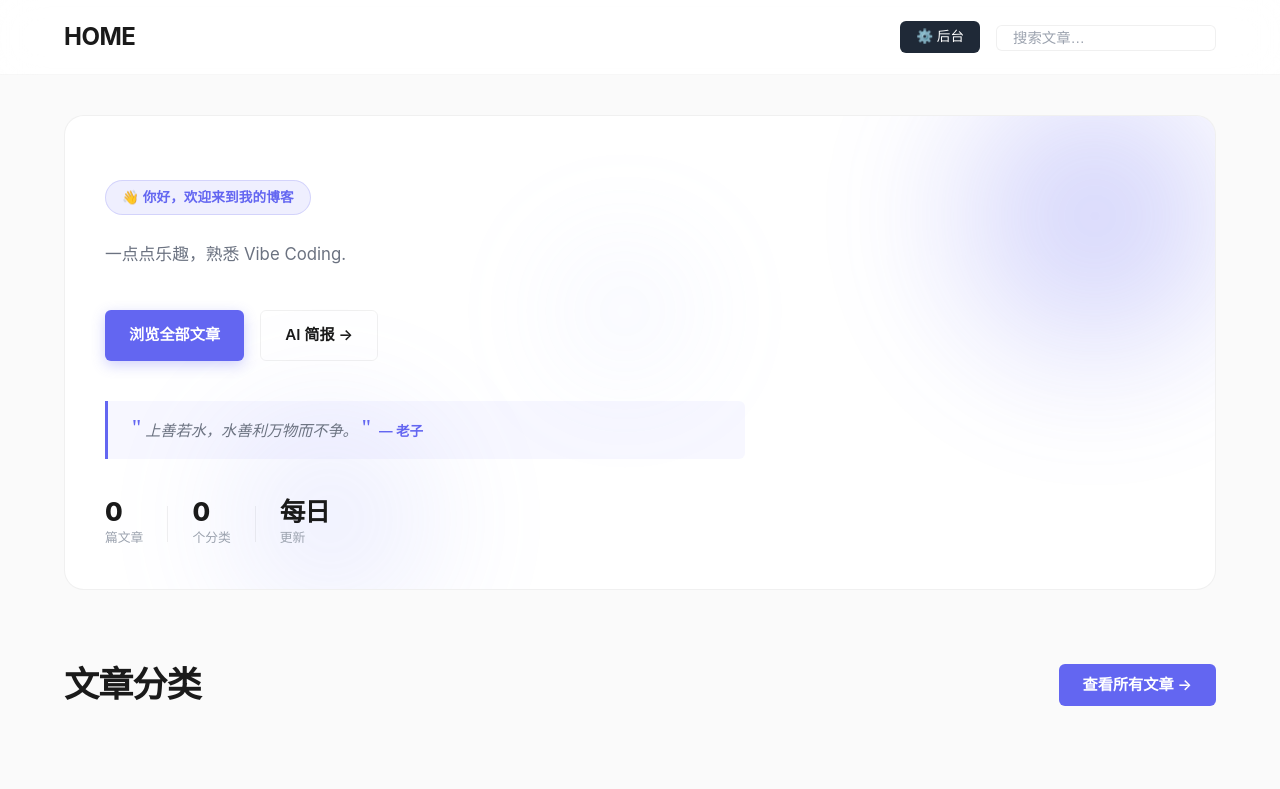
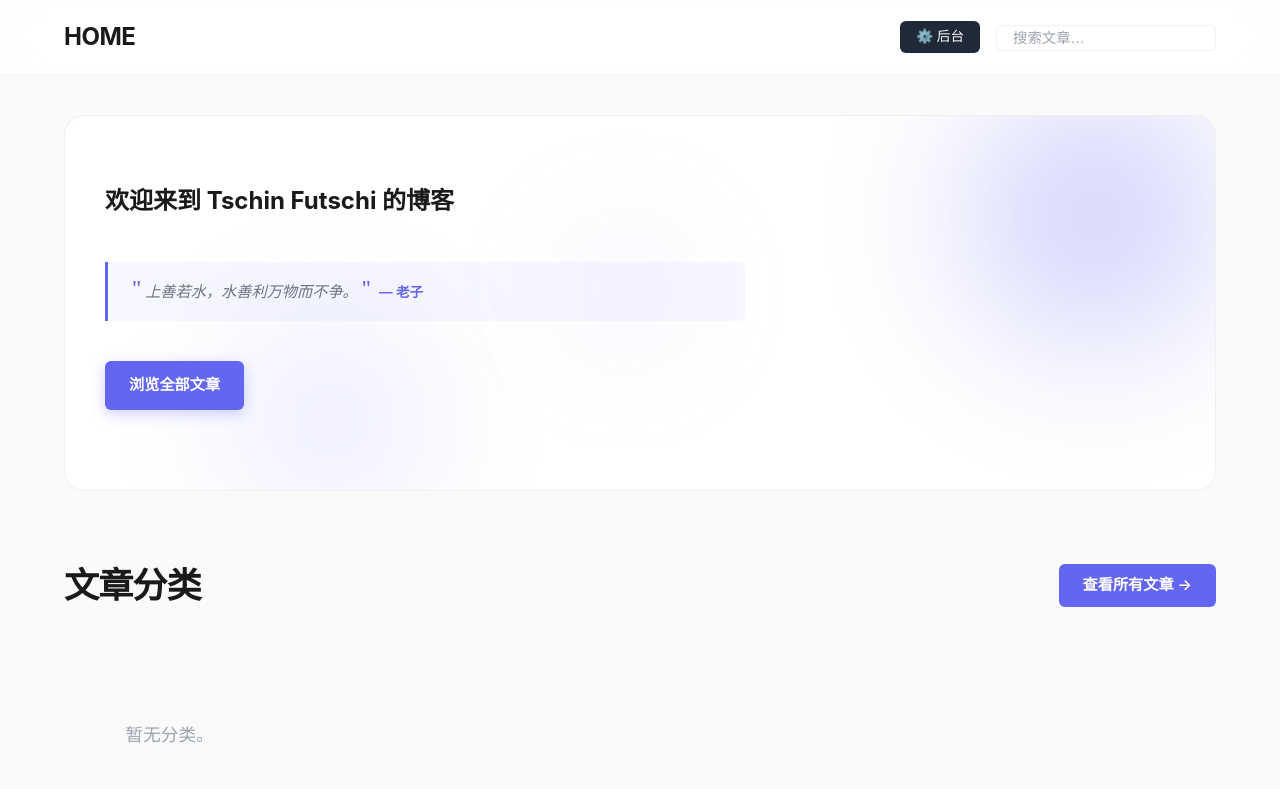
Before and after one commit to tschin-futschi/blog, a Flask app: page / in a window 1280 px wide. Shown: the top 789 px of the page. Run offline with Flask 3, Linux system fonts and the light colour scheme.

Commit message:
重构首页 Hero 区域布局：欢迎语 + 语录 + 按钮
移除 badge、副标题、统计数据和 AI 简报按钮，
改为欢迎语句、哲学家语录、浏览全部文章按钮的简洁结构。

Co-Authored-By: Claude Sonnet 4.6 <noreply@anthropic.com>

```diff
--- a/static/css/style.css
+++ b/static/css/style.css
@@ -1173,6 +1173,13 @@ main {
   letter-spacing: -0.02em;
 }
 
+.hero-welcome {
+  font-size: 1.5rem;
+  font-weight: 700;
+  color: var(--text-primary);
+  margin-bottom: var(--space-xl);
+}
+
 .hero-desc {
   font-size: 1.05rem;
   color: var(--text-secondary);
--- a/templates/categories.html
+++ b/templates/categories.html
@@ -14,34 +14,15 @@
       <div class="hero-orb hero-orb--3"></div>
     </div>
     <div class="hero-content">
-      <div class="hero-badge">👋 你好，欢迎来到我的博客</div>
-      <p class="hero-desc">一点点乐趣，熟悉 Vibe Coding.</p>
-      <div class="hero-actions">
-        <a href="/blog/posts" class="hero-btn hero-btn--primary">浏览全部文章</a>
-        <a href="/blog/category/ai" class="hero-btn hero-btn--ghost">AI 简报 →</a>
-      </div>
+      <p class="hero-welcome">欢迎来到 Tschin Futschi 的博客</p>
       <div class="hero-quote" id="hero-quote">
         <span class="hero-quote__mark">"</span>
         <span class="hero-quote__text" id="quote-text"></span>
         <span class="hero-quote__mark">"</span>
         <cite class="hero-quote__author" id="quote-author"></cite>
       </div>
-
-      <div class="hero-stats">
-        <div class="hero-stat">
-          <span class="hero-stat__num">{{ total_posts }}</span>
-          <span class="hero-stat__label">篇文章</span>
-        </div>
-        <div class="hero-stat-sep"></div>
-        <div class="hero-stat">
-          <span class="hero-stat__num">{{ categories | length }}</span>
-          <span class="hero-stat__label">个分类</span>
-        </div>
-        <div class="hero-stat-sep"></div>
-        <div class="hero-stat">
-          <span class="hero-stat__num">每日</span>
-          <span class="hero-stat__label">更新</span>
-        </div>
+      <div class="hero-actions">
+        <a href="/blog/posts" class="hero-btn hero-btn--primary">浏览全部文章</a>
       </div>
     </div>
   </section>
```
